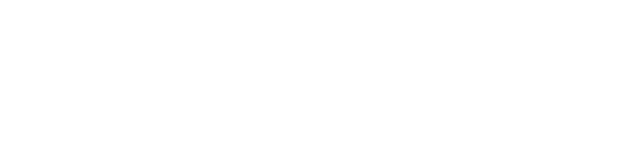
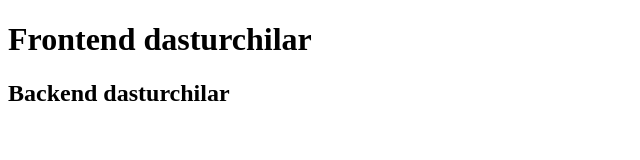
Before and after one commit to abdimannabov/dars5.2, a plain HTML site: page index.html in a window 1280 px wide. Shown: the whole page, without its empty margins (0-640 px from the left). Drawn offline with Linux system fonts and the light colour scheme.

Commit message:
version 1.2.0

```diff
--- a/index.html
+++ b/index.html
@@ -4,9 +4,10 @@
     <meta charset="UTF-8">
     <meta http-equiv="X-UA-Compatible" content="IE=edge">
     <meta name="viewport" content="width=device-width, initial-scale=1.0">
-    <title>Document</title>
+    <title>Python</title>
 </head>
 <body>
-
+    <h1>Frontend dasturchilar</h1>
+    <h2>Backend dasturchilar</h2>
 </body>
 </html>
```
